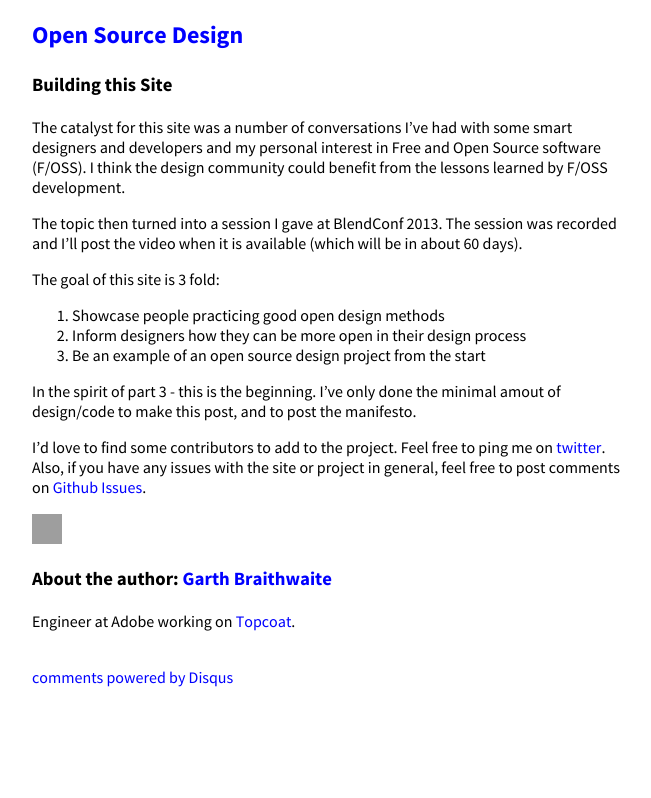
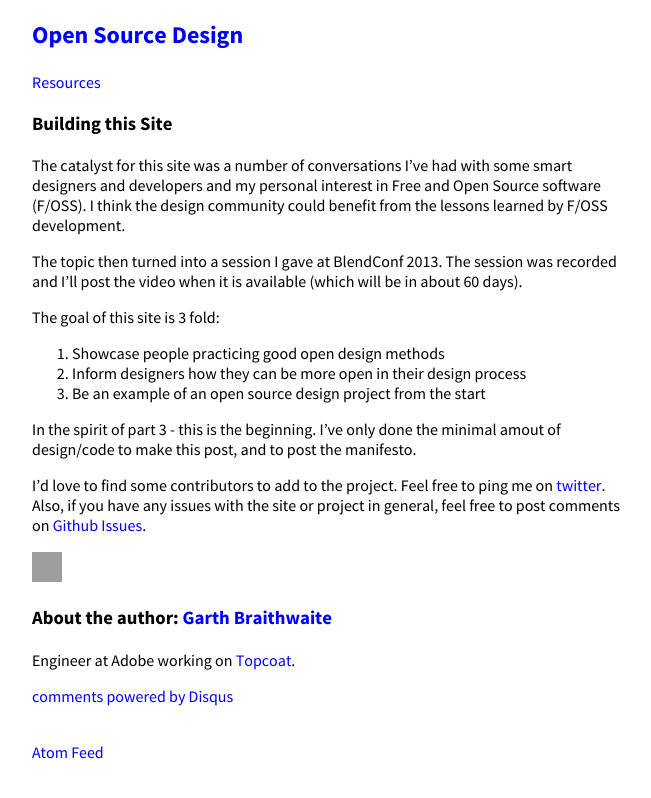
Before and after one commit to DesignOpen/designopen.github.io, a Jekyll site: the page built from blogging_about/_posts/2013-09-16-building_this_site.md, in a window 1280 px wide. Shown: the top 798 px of the page, without its empty margins (308-959 px from the left). Built offline with Jekyll 4.4.1, drawn with Linux system fonts in a browser that asks for light colours; comment, search, counter and statistics services are not loaded; grey boxes are pictures that could not be loaded.

Commit message:
added initial nav

```diff
--- a/_layouts/default.html
+++ b/_layouts/default.html
@@ -14,8 +14,21 @@
   </head>
   <!-- <body id="{{ page.title | downcase | replace:' ','-' }}-page"> -->
   <body>
-    <header class="site"><h2><a href="/">Open Source Design</a></h2></header>
+    <header class="site"><h2><a href="/">Open Source Design</a></h2>
+      <nav id="mainnav">
+        <ul>
+          <li><a href="/resourced">Resources</a></li>
+        </ul>
+      </nav>
+    </header>
     {{ content }}
     {% include analytics.html %}
   </body>
+  <footer class="site">
+    <nav id="mainnav">
+      <ul>
+        <li><a href="/atom.xml">Atom Feed</a></li>
+      </ul>
+    </nav>
+  </footer>
 </html>
--- a/_layouts/post.html
+++ b/_layouts/post.html
@@ -14,8 +14,8 @@ layout: default
 <h3>About the author: <a href="{{site.authors[page.author].web}}">{{author.display_name}}</a></h3>
 <p class="author_bio">{{author.bio}}</p>
       </div>
+      {% include comments.html %}
     </footer>
   </article>
 </div>
 <br>
-<footer class="site">{% include comments.html %}</footer>
--- a/css/main.css
+++ b/css/main.css
@@ -17,6 +17,15 @@ a:hover {
   text-decoration: underline;
 }
 
+nav ul {
+  list-style: none;
+  padding: 0;
+}
+
+nav li {
+  display: inline-block;
+}
+
 #manifesto {
   width: 300px;
   height: 534px;
```
